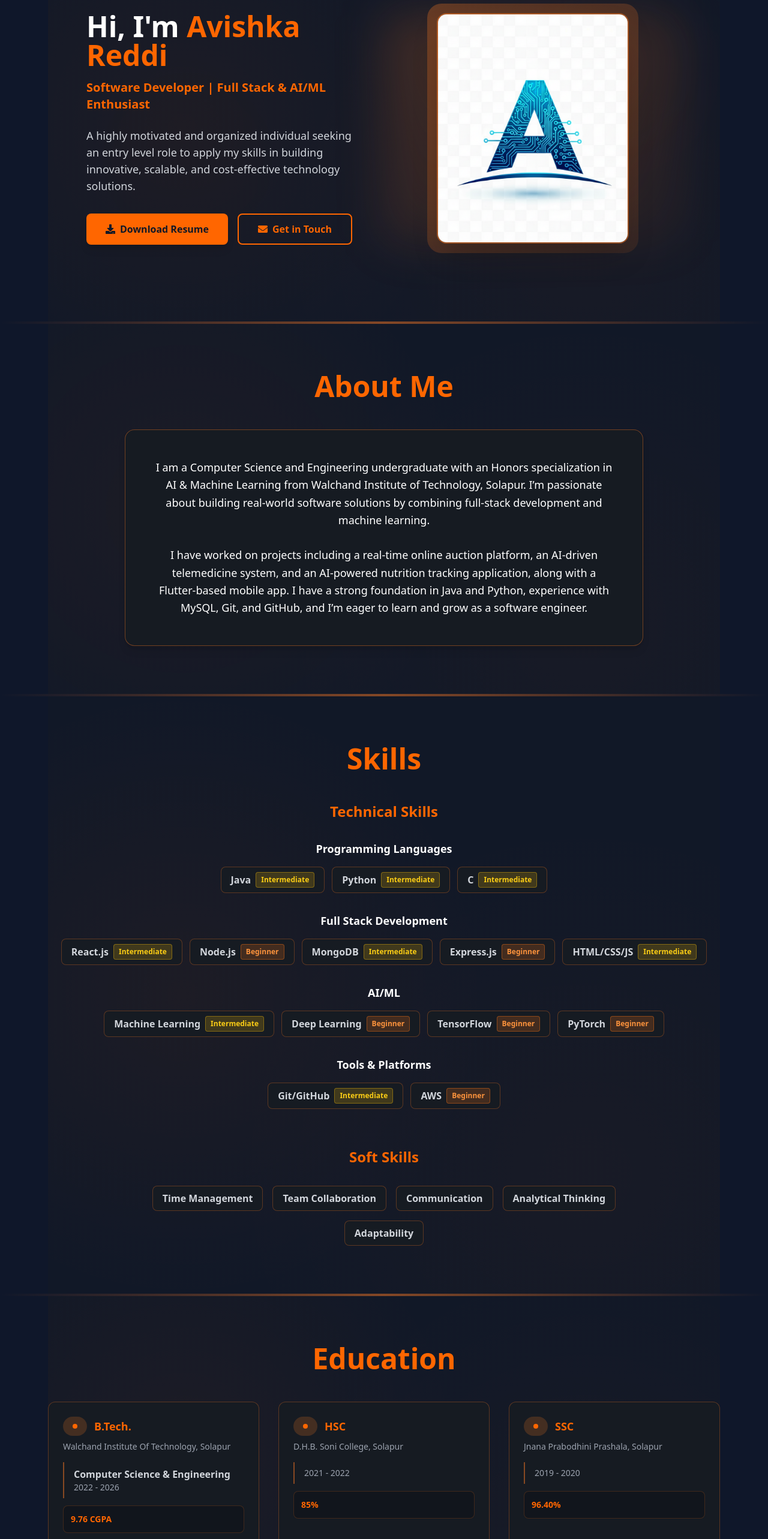
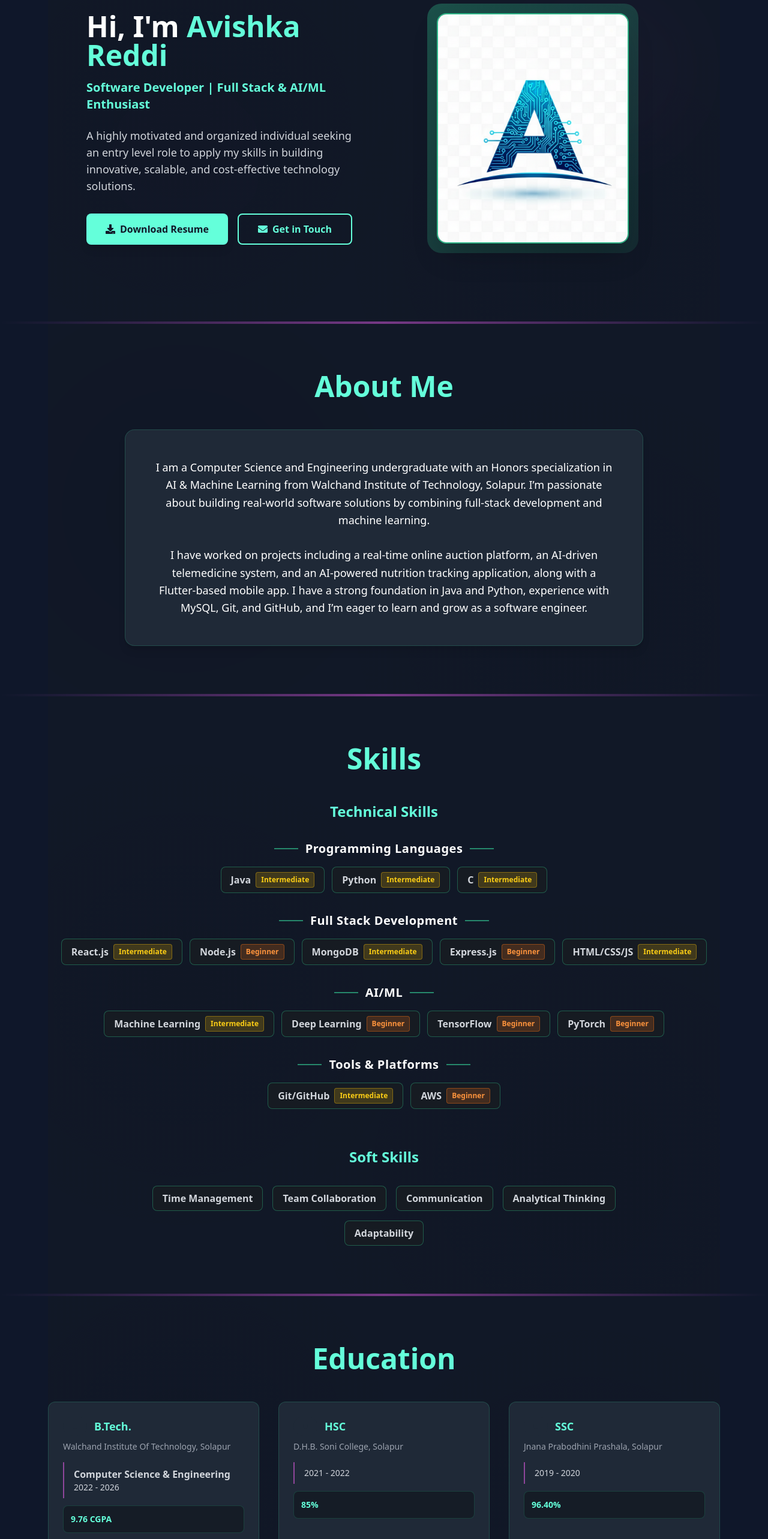
Before and after one commit to avireddi08/avireddi08.github.io, a React (Vite) app: page / in a window 1280 px wide. Shown: the part 220-2786 px from the top of the page at 60% size. Built offline with nearby package versions, Linux system fonts and the light colour scheme.

Commit message:
updated features

```diff
--- a/src/components/About.jsx
+++ b/src/components/About.jsx
@@ -5,7 +5,7 @@ export default function About() {
     <section id="about" className="py-20 bg-gray-900 relative">
       <div className="max-w-4xl mx-auto px-4">
         <h2 className="text-4xl md:text-5xl font-bold text-accent mb-12 text-center fade-in-up">About Me</h2>
-        <div className="bg-[#161b22] rounded-2xl p-8 md:p-12 border border-accent/40 hover:border-accent/80 transition-all duration-300 fade-in-up shadow-lg">
+        <div className="bg-gray-800 rounded-2xl p-8 md:p-12 border border-emerald-400/20 hover:border-emerald-400/100 transition duration-300 fade-in-up shadow-lg">
           <p className="text-white text-lg leading-relaxed text-center space-y-6">
             I am a Computer Science and Engineering undergraduate with an Honors specialization in AI & Machine Learning from Walchand Institute of Technology, Solapur. I’m passionate about building real-world software solutions by combining full-stack development and machine learning.
             <br /><br />
--- a/src/components/Education.jsx
+++ b/src/components/Education.jsx
@@ -25,21 +25,21 @@ export default function Education() {
   ];
 
   return (
-    <section id="education" className="py-20 bg-gray-900">
+    <section id="education" className="py-20 bg-gray-800/100">
       <h2 className="text-4xl md:text-5xl font-bold text-accent mb-12 text-center fade-in-up">Education</h2>
 
       <div className="grid grid-cols-1 md:grid-cols-3 gap-8 max-w-6xl mx-auto">
         {educationData.map((edu, index) => (
           <div
             key={index}
-            className="bg-[#161b22] border border-accent/30 rounded-xl p-6 hover:border-accent hover:shadow-lg hover:shadow-accent/20 transition-all duration-300 transform hover:-translate-y-2 cursor-pointer group fade-in-up text-gray-300"
+            className="bg-gray-800/100 border border-emerald-400/20 rounded-xl p-6 hover:border-emerald-400/100 hover:shadow-lg hover:shadow-emerald-400/20 transition duration-300 transform hover:-translate-y-2 cursor-pointer group fade-in-up text-gray-300"
             style={{ animationDelay: `${index * 0.15}s` }}
           >
             {/* Header */}
             <div className="relative z-10 mb-4">
               <div className="flex items-center gap-3 mb-2">
-                <div className="w-10 h-8 bg-accent/20 rounded-full flex items-center justify-center">
-                  <div className="w-2 h-2 bg-accent rounded-full"></div>
+                <div className="w-10 h-8 bg-gray-800/100 rounded-full flex items-center justify-center">
+                  <div className="w-2 h-2 bg-gray-800/100 rounded-full"></div>
                 </div>
                 <h3 className="text-lg font-bold text-accent">{edu.level}</h3>
               </div>
@@ -47,13 +47,13 @@ export default function Education() {
             </div>
 
             {/* Content */}
-            <div className="space-y-3 relative z-10">
+            <div className="bg-gray-800/100 space-y-3 relative z-10">
               <div className="border-l-2 border-accent/50 pl-4 py-2">
                 <p className="text-gray-300 font-semibold">{edu.field}</p>
-                <p className="text-sm text-gray-400">{edu.duration}</p>
+                <p className="text-sm text-gray-300">{edu.duration}</p>
               </div>
 
-              <div className="bg-[#0d1117]/50 rounded-lg p-3 border border-accent/20">
+              <div className="bg-[#0d1117]/50 rounded-lg p-3 border border-emerald-400/20">
                 <p className="text-accent font-semibold text-sm">{edu.cgpa}</p>
               </div>
 
@@ -61,33 +61,9 @@ export default function Education() {
             </div>
 
             {/* Bottom Accent Line */}
-            <div className="absolute bottom-0 left-0 right-0 h-1 bg-gradient-to-r from-accent via-accent/50 to-transparent rounded-b-xl"></div>
+            <div className="absolute bottom-0 left-0 right-0 h-1 bg-gradient-to-r from-emerald-400/20 via-emerald-400/100 to-transparent rounded-b-xl"></div>
           </div>
         ))}
-      </div>
-
-      {/* Timeline View for Mobile */}
-      <div className="md:hidden mt-8">
-        <div className="relative">
-          {/* Timeline Line */}
-          <div className="absolute left-4 top-0 bottom-0 w-1 bg-gradient-to-b from-accent to-accent/30"></div>
-
-          {/* Timeline Items */}
-          {educationData.map((edu, index) => (
-            <div key={index} className="mb-8 ml-20">
-              <div className="absolute left-0 w-9 h-9 bg-accent/20 rounded-full flex items-center justify-center border-2 border-accent">
-                <div className="w-1.5 h-1.5 bg-accent rounded-full"></div>
-              </div>
-              <div className="bg-[#161b22] border border-accent/40 rounded-lg p-4">
-                <h4 className="text-accent font-bold mb-1">{edu.level}</h4>
-                <p className="text-sm text-gray-400 mb-2">{edu.institution}</p>
-                <p className="text-gray-300 text-sm mb-1">{edu.field}</p>
-                <p className="text-xs text-gray-500 mb-2">{edu.duration}</p>
-                <p className="text-accent text-sm font-semibold">{edu.cgpa}</p>
-              </div>
-            </div>
-          ))}
-        </div>
       </div>
     </section>
   );
--- a/src/components/Hero.jsx
+++ b/src/components/Hero.jsx
@@ -53,7 +53,7 @@ export default function Hero() {
             href="#contact"
             whileHover={{ scale: 1.05 }}
             whileTap={{ scale: 0.95 }}
-            className="flex items-center justify-center gap-2 border-2 border-accent px-8 py-3 rounded-lg text-accent font-bold hover:bg-accent/10 transition"
+            className="flex items-center justify-center gap-2 border-2 border-accent px-8 py-3 rounded-lg text-accent font-bold hover:bg-emerald-400/5 transition"
           >
             <FaEnvelope /> Get in Touch
           </motion.a>
@@ -70,18 +70,18 @@ export default function Hero() {
         className="flex-1 flex justify-center items-center relative z-10 mt-10 md:mt-0"
       >
         {/* Glow Background */}
-        <div className="absolute inset-0 bg-gradient-to-br from-accent/20 to-accent/5 rounded-3xl blur-2xl"></div>
+        <div className="absolute inset-0 bg-gradient-to-br rounded-3xl blur-2xl"></div>
 
         {/* Main Image Container */}
         <div className="relative">
           {/* Decorative Frame */}
-          <div className="absolute -inset-4 bg-gradient-to-br from-accent/30 to-accent/10 rounded-3xl"></div>
+          <div className="absolute -inset-4 bg-gradient-to-br from-emerald-400/30 to-emerald-400/10 rounded-3xl"></div>
 
           {/* Image */}
           <img
             src={placeholder}
             alt="Headshot"
-            className="relative w-72 h-80 md:w-80 md:h-96 rounded-2xl object-cover shadow-2xl border-2 border-accent/50"
+            className="relative w-72 h-80 md:w-80 md:h-96 rounded-2xl object-cover shadow-2xl border-2 border-emerald-400/80"
           />
         </div>
       </motion.div>
--- a/src/components/Skills.jsx
+++ b/src/components/Skills.jsx
@@ -43,7 +43,7 @@ export default function Skills() {
   };
 
   return (
-    <section id="skills" className="py-20 bg-gray-900">
+    <section id="skills" className="py-20 bg-gray-800">
       <h2 className="text-4xl md:text-5xl font-bold text-accent mb-12 text-center fade-in-up">Skills</h2>
 
       {/* Technical Skills */}
@@ -52,10 +52,14 @@ export default function Skills() {
         <div className="max-w-6xl mx-auto px-4 space-y-8">
           {technicalSkills.map((tech, i) => (
             <div key={i} className="fade-in-up" style={{ animationDelay: `${i * 0.1}s` }}>
-              <h4 className="text-lg font-semibold text-white mb-4 text-center">{tech.category}</h4>
+                <div className="flex items-center justify-center gap-3 mb-4">
+                <div className="h-[2px] w-10 bg-emerald-400/60"></div>
+                <h4 className="text-xl font-bold text-white tracking-wide relative">{tech.category}</h4>
+                <div className="h-[2px] w-10 bg-emerald-400/60"></div>
+              </div>
               <div className="flex flex-wrap justify-center gap-3">
                 {tech.skills.map((skill, idx) => (
-                  <div key={idx} className="flex items-center gap-2 px-4 py-2 rounded-lg bg-[#161b22] border border-accent/30 hover:border-accent/80 transition group">
+                  <div key={idx} className="flex items-center gap-2 px-4 py-2 rounded-lg bg-[#161b22] border border-emerald-400/35 hover:scale-105 hover:border-emerald-400/100 transition group">
                     <span className="text-gray-300 font-semibold">{skill.name}</span>
                     <div className="flex items-center gap-1">
                       <span className={`text-xs px-2 py-1 rounded font-bold border ${getLevelColor(skill.level)}`}>
@@ -77,7 +81,7 @@ export default function Skills() {
           {softSkills.map((skill, index) => (
             <div
               key={index}
-              className="px-4 py-2 rounded-lg bg-[#161b22] border border-accent/30 hover:border-accent hover:shadow-lg hover:shadow-accent/20 transition cursor-pointer fade-in-up"
+              className="px-4 py-2 rounded-lg bg-[#161b22] border border-emerald-400/35 hover:scale-105 hover:border-emerald-400/100 transition group"
               style={{ animationDelay: `${index * 0.1}s` }}
             >
               <span className="text-gray-300 font-semibold block">{skill.name}</span>
--- a/styles/global.css
+++ b/styles/global.css
@@ -4,13 +4,13 @@
 
 /* Dark Mode Colors - Default for entire site */
 :root {
-  --accent-color: #fa7821;
+  --accent-color: #64ffda;
   --bg-primary: #0f172a;
   --bg-secondary: #111827;
   --bg-card: #161b22;
   --text-primary: #f3f4f6;
   --text-secondary: #d1d5db;
-  --border-color: #374151;
+  --border-color: #2f3847;
 }
 
 html {
@@ -80,8 +80,8 @@ section::before {
   left: 0;
   right: 0;
   bottom: 0;
-  background: radial-gradient(circle at 20% 50%, rgba(255, 102, 0, 0.05) 0%, transparent 50%),
-              radial-gradient(circle at 80% 80%, rgba(255, 102, 0, 0.03) 0%, transparent 50%);
+  background: radial-gradient(circle at 20% 50%, rgba(0, 0, 0, 0.05) 0%, transparent 50%),
+              radial-gradient(circle at 80% 80%, rgba(0, 0, 0, 0.05) 0%, transparent 50%);
   pointer-events: none;
   z-index: 0;
 }
@@ -107,16 +107,16 @@ section > * {
 /* Dark Mode - Orange Accent */
 html.dark .text-accent,
 html.dark .border-accent {
-  color: #ff6600 !important;
-  border-color: #ff6600 !important;
+  color: #64ffda !important;
+  border-color: #64ffda !important;
 }
 
 html.dark .bg-accent {
-  background-color: #ff6600 !important;
+  background-color: #64ffda !important;
 }
 
 html.dark .hover\:text-accent:hover,
 html.dark .hover\:border-accent:hover {
-  color: #ff8533 !important;
-  border-color: #ff8533 !important;
+  color: #64ffda !important;
+  border-color: #64ffda !important;
 }
--- a/tailwind.config.js
+++ b/tailwind.config.js
@@ -5,7 +5,7 @@ export default {
   theme: {
     extend: {
       colors: {
-        accent: '#fa7821',
+        accent: '#ff64ffda',
       },
     },
   },
```
Also changed, not shown: src/components/Certifications.jsx (+6 -7 lines), src/components/Contact.jsx (+5 -5 lines), src/components/Internships.jsx (+4 -4 lines), src/components/Projects.jsx (+4 -4 lines).
